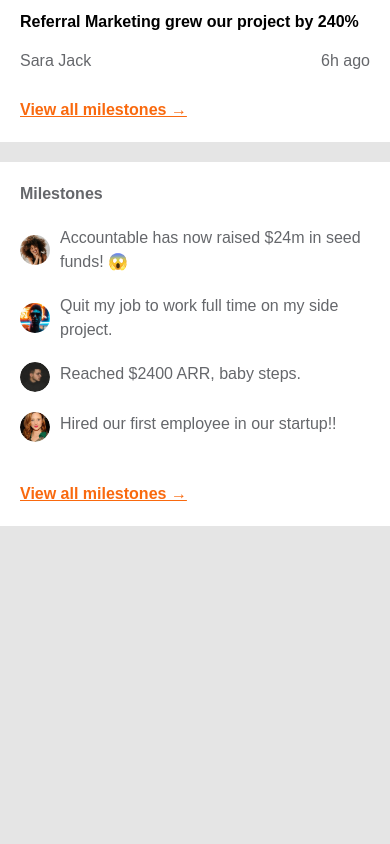
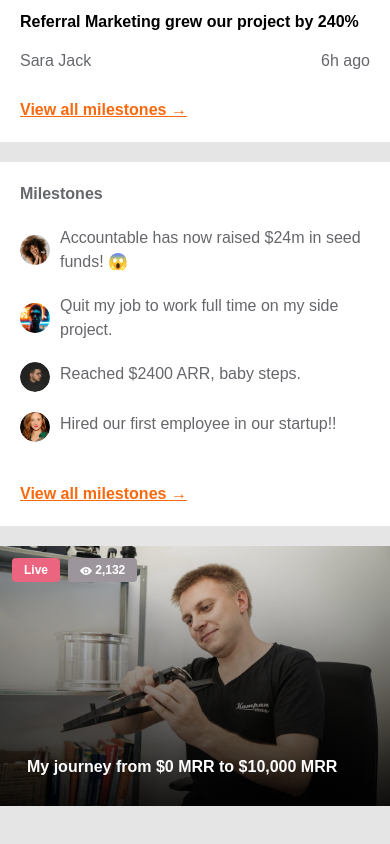
Before and after one commit to Alysander/accountable-demo-page, a React (Create React App) app: page / in a window 390 px wide. Shown: the part 1052-1896 px from the top of the page. Before the commit the page ends 1618 px from the top, so only its background shows below. Built offline with nearby package versions, Linux system fonts and the light colour scheme.

Commit message:
Mobile livestream thing

```diff
--- a/src/components/ArticleList.tsx
+++ b/src/components/ArticleList.tsx
@@ -4,6 +4,7 @@ import codewellAdvertisement from "../assets/codewellAdvertisement.png";
 import { CreatePost } from "./CreatePost";
 import { TrendingPostList } from "./TrendingPostList";
 import { MilestoneList } from "./MilestoneList";
+import { Livestream } from "./Livestream";
 
 const ArticleList = () => (
     <div className="flex flex-col gap-4">
@@ -36,6 +37,8 @@ const ArticleList = () => (
         />
         <TrendingPostList />
         <MilestoneList />
+        <Livestream />
+
     </div>
 )
 
--- /dev/null
+++ b/src/components/Livestream.tsx
@@ -0,0 +1,25 @@
+import livestreamPreview from "../assets/livestreamPreview.jpg";
+import eye from "../assets/eye.svg"
+
+const Livestream = () => (
+    <div className="base-container relative">
+        <img src={livestreamPreview} alt="Livestream" />
+
+        <div className="absolute top-0 left-0 right-0 bottom-0 fade-overlay-bg p-1em flex flex-col justify-between text-white text-xs" >
+            <div>
+                <button className="livestream-button bg-red mr-0.66em ">
+                    Live
+                </button>
+                <button className="livestream-button bg-gray-livestream">
+                    <img src={eye} alt="viewers" className="inline-block" /> 2,132
+                </button>
+            </div>
+            <h3 className="m-3 text-base">
+                My journey from $0 MRR to $10,000 MRR
+            </h3>
+        </div>
+
+    </div>
+)
+
+export { Livestream }
--- a/src/index.css
+++ b/src/index.css
@@ -33,3 +33,17 @@ body {
     @apply text-orange underline font-bold;
   }
 }
+
+@layer components {
+  .livestream-button {
+    @apply rounded px-1em py-0.33em font-bold;
+  }
+
+  .fade-overlay-bg {
+    background: linear-gradient(
+      180deg,
+      rgba(196, 196, 196, 0) 0%,
+      rgba(0, 0, 0, 0.87) 100%
+    );
+  }
+}
--- a/tailwind.config.js
+++ b/tailwind.config.js
@@ -3,6 +3,7 @@ module.exports = {
   darkMode: false, // or 'media' or 'class'
   theme: {
     spacing: {
+      0: "0px",
       1: "5px",
       2: "10px",
       3: "15px",
@@ -11,8 +12,15 @@ module.exports = {
       6: "30px",
       7: "35px",
       8: "40px",
+      "1em": "1em",
+      "0.66em": "0.66em",
+      "0.33em": "0.33em",
     },
     colors: {
+      transparent: "transparent",
+      red: {
+        DEFAULT: "#EC6580",
+      },
       white: {
         DEFAULT: "#FFF",
       },
@@ -25,6 +33,7 @@ module.exports = {
       gray: {
         dark: "#595959",
         DEFAULT: "#65676B",
+        livestream: "#9C969C",
         light: "#C5C5C5",
         lightest: "#E5E5E5",
       },
```
Also changed, not shown: src/assets/eye.svg (added), src/assets/livestreamPreview.jpg (added).
